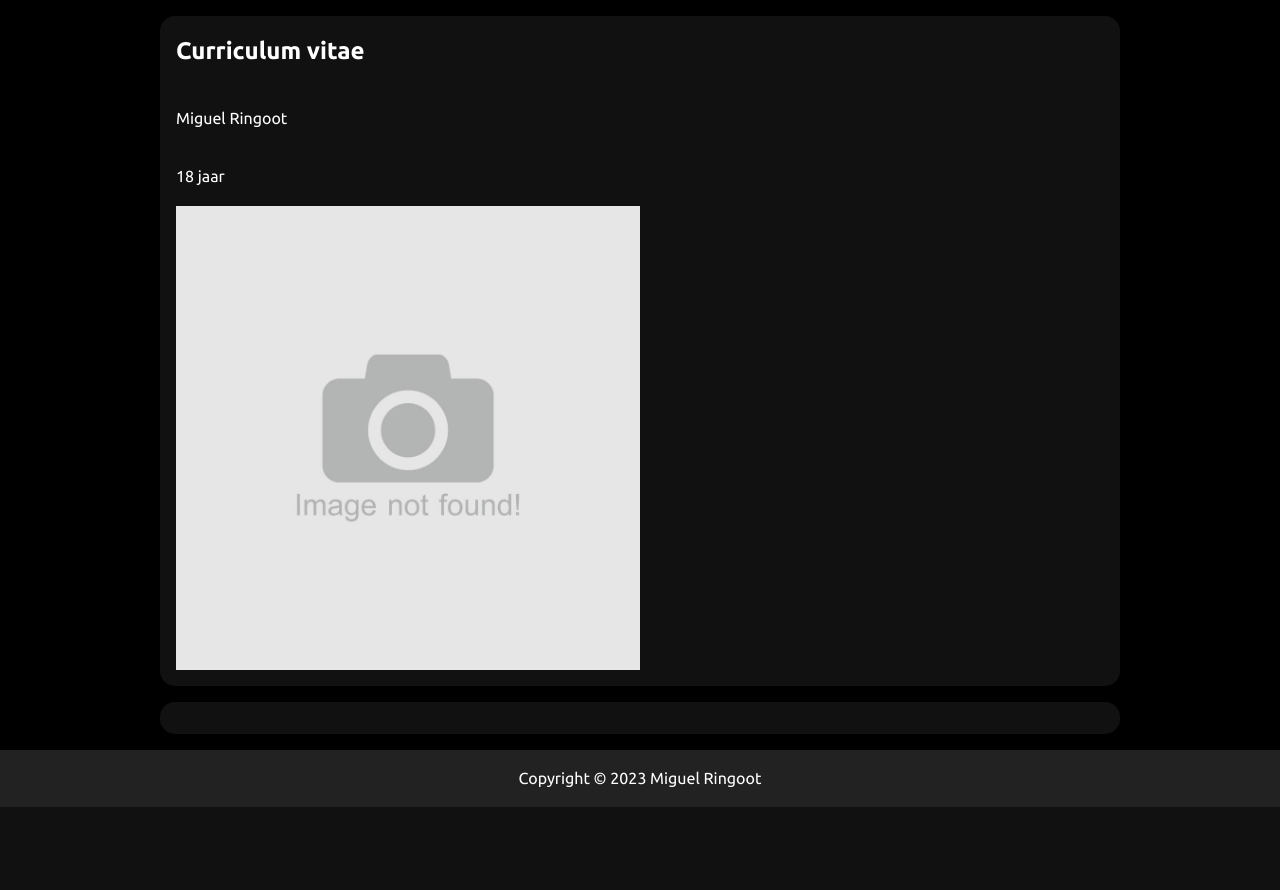
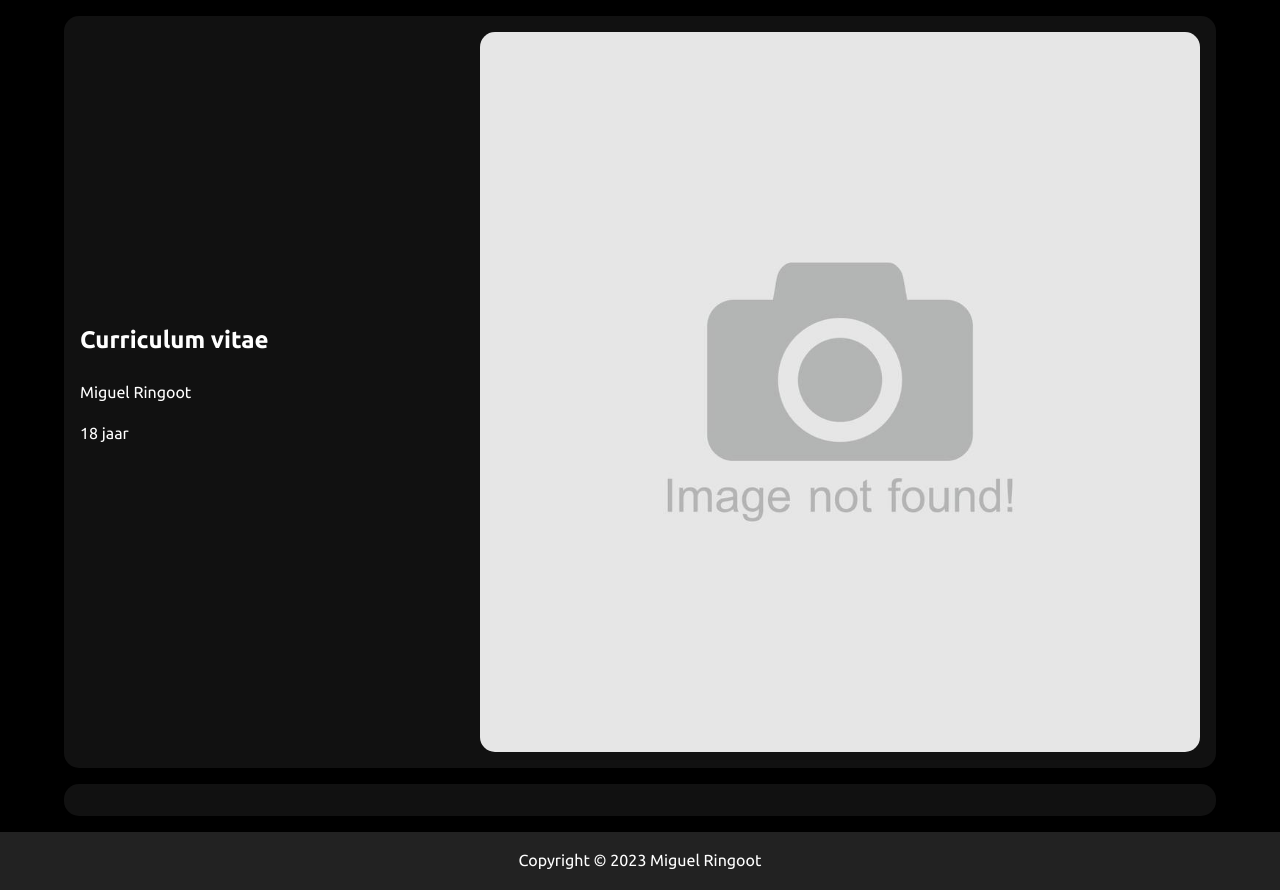
Before and after one commit to R4ybeam/WebDev, a PHP site: page /cv/ in a window 1280 px wide. Shown: the part 83-973 px from the top of the page. Before the commit the page ends 890 px from the top, so only its background shows below. Run offline with PHP 8.4, Linux system fonts and the light colour scheme.

Commit message:
layout intro

```diff
--- a/css/style.css
+++ b/css/style.css
@@ -7,6 +7,7 @@
 body {
     background-color: #000;
     font-family: 'Ubuntu', sans-serif;
+    font-size: 16px;
     line-height: 1.6;
     margin: 0;
     color: #fff;
@@ -84,7 +85,7 @@ nav a {
     display: flex;
     flex-direction: column;
     background-color: #111;
-    max-width: 60rem;
+    max-width: 90%;
     margin: 1rem auto;
     padding: 1rem;
     border-radius: 15px;
@@ -94,8 +95,22 @@ nav a {
     margin-top: 0;
 }
 
-section > img {
-    max-width: 50%;
+/* introduction */
+
+.introduction {
+    display: flex;
+    flex-direction: row;
+    justify-content: space-between;
+}
+
+.introduction article {
+    align-self: center;
+}
+
+.introduction img {
+    max-width: 100%;
+    border-radius: 15px;
+    max-height: 45rem;
 }
 
 /* cards */
--- a/cv/index.html
+++ b/cv/index.html
@@ -38,10 +38,14 @@
     </header>
     <main>
         <section class="container">
-            <h2>Curriculum vitae</h2>
-            <p>Miguel Ringoot</p>
-            <p>18 jaar</p>
-            <img src="../img/error.jpg" alt="Foto van Miguel Ringoot">
+            <div class="introduction">
+                <article>
+                    <h2>Curriculum vitae</h2>
+                    <p>Miguel Ringoot</p>
+                    <p>18 jaar</p>
+                </article>
+                <img class="portret" src="../img/error.jpg" alt="Foto van Miguel Ringoot">
+            </div>
         </section>
         <section class="container">
 
--- a/index.html
+++ b/index.html
@@ -17,7 +17,7 @@
     <header>
         <nav>
             <img src="./img/MLogo-removebg-preview.png" alt="miguel ringoot logo">
-            <ul>
+            <ul class="nav-links">
                 <li>
                     <a href="./">Home</a>
                 </li>
@@ -38,12 +38,14 @@
     </header>
     <main>
         <section class="container">
+            <div class="introduction">
                 <article>
                     <h2>Wie ben ik?</h2>
                     <p>Ik ben Miguel Ringoot, een student aan de Co-Hogeschool Odisee.</p>
                     <a href="../cv/"><button>leer me kennen</button></a>
                 </article>
                 <img src="./img/error.jpg" alt="Foto van Miguel Ringoot">
+            </div>
         </section>
         <section class="container">
             <h2>Mijn beste projecten</h2>
```
Lines whose indentation alone changed are shown as unchanged.
